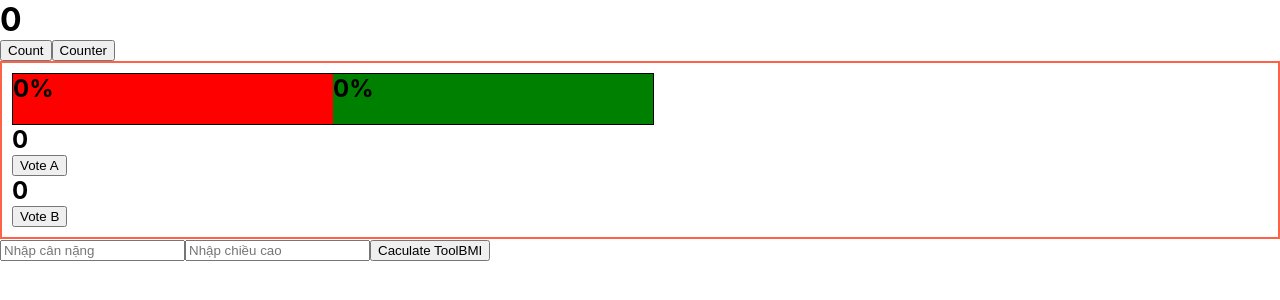
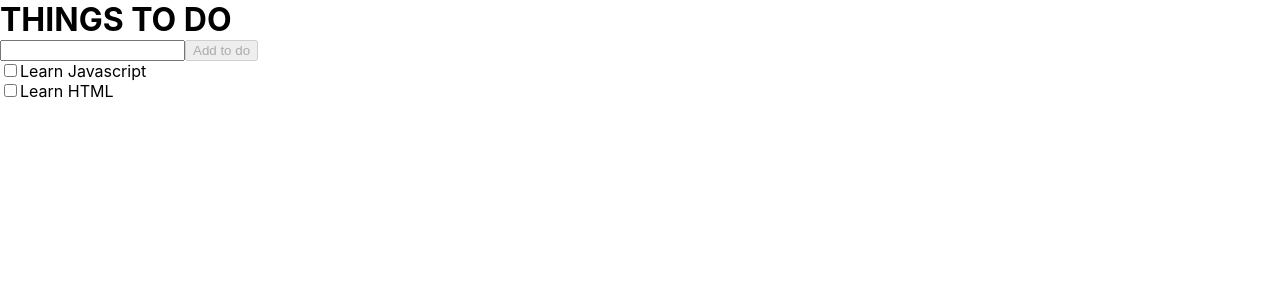
Before and after one commit to nguyengochie/react-sample-b3, a React (Create React App) app: page / in a window 1280 px wide. Shown: the top 300 px of the page. Built offline with nearby package versions, Linux system fonts and the light colour scheme.

Commit message:
BTVN buoi 7

```diff
--- a/src/App.js
+++ b/src/App.js
@@ -1,15 +1,15 @@
 import React from "react";
 import './App.css';
 import Page6 from "./components/pages/Page6";
+import Page7 from "./components/pages/Page7";
 
 // ctrl + shift + o
 function App() {
-
-
   return (
     <div className="App">
       {/* <Page1 /> */}
-      <Page6 />
+      {/* <Page6 /> */}
+      <Page7 />
     </div>
   );
 }
--- a/src/components/ToolBMI.js
+++ b/src/components/ToolBMI.js
@@ -43,5 +43,4 @@ const ToolBMI = () => {
         </div>
     )
 }
-
 export default ToolBMI
--- /dev/null
+++ b/src/components/buoi_7/HomeWorkb7.js
@@ -0,0 +1,74 @@
+import React, { useState } from 'react'
+
+const FAKE_DATA = [
+    {
+        id: "CV1",
+        title: "Learn Javascript",
+        isDone: false
+    },
+    {
+        id: "CV2",
+        title: "Learn HTML",
+        isDone: false
+    },
+]
+
+const HomeWorkb7 = () => {
+    const [todoList, setTodoList] = useState(FAKE_DATA);
+    const [inputValue, setInputValue] = useState("");
+
+    const renderTodoList = () => {
+
+        return todoList.map((item, index) => {
+            return <div key={item.id}>
+                <input onClick={() => onCheckedTodo(item.id)} type='checkbox' />
+                {item.isDone ? <s>{item.title}</s> : <span>{item.title}</span>}
+            </div>
+        })
+    }
+
+    const addTodo = () => {
+        setTodoList((prevList) => {
+            const newTodo = {
+                id: `CV${prevList.length + 1}`,
+                title: inputValue,
+                isDone: false
+            }
+
+            return [...prevList, newTodo];
+        });
+        setInputValue("")
+    }
+
+    const onCheckedTodo = (id) => {
+        // tìm bản ghi có id nằm trong list
+        // update isDone = true;
+        const cloneList = [...todoList];
+        const index = cloneList.findIndex((item) => item.id === id);
+        if (index === -1) {
+            return;
+        }
+        cloneList[index] = { ...cloneList[index], isDone: !cloneList[index].isDone };
+        setTodoList(cloneList);
+    }
+
+
+    return (
+        <div>
+            <h1>
+                THINGS TO DO
+            </h1>
+            <div>
+                <input value={inputValue} onChange={(e) => {
+                    setInputValue(e.target.value);
+                }} />
+                <button disabled={!inputValue.trim()} onClick={addTodo}>Add to do</button>
+            </div>
+            <div>
+                {renderTodoList()}
+            </div>
+        </div>
+    )
+}
+
+export default HomeWorkb7
--- /dev/null
+++ b/src/components/pages/Page7.js
@@ -0,0 +1,12 @@
+import React from 'react'
+import HomeWorkb7 from '../buoi_7/HomeWorkb7'
+
+const Page7 = () => {
+    return (
+        <div>
+            <HomeWorkb7 />
+        </div>
+    )
+}
+
+export default Page7
```
